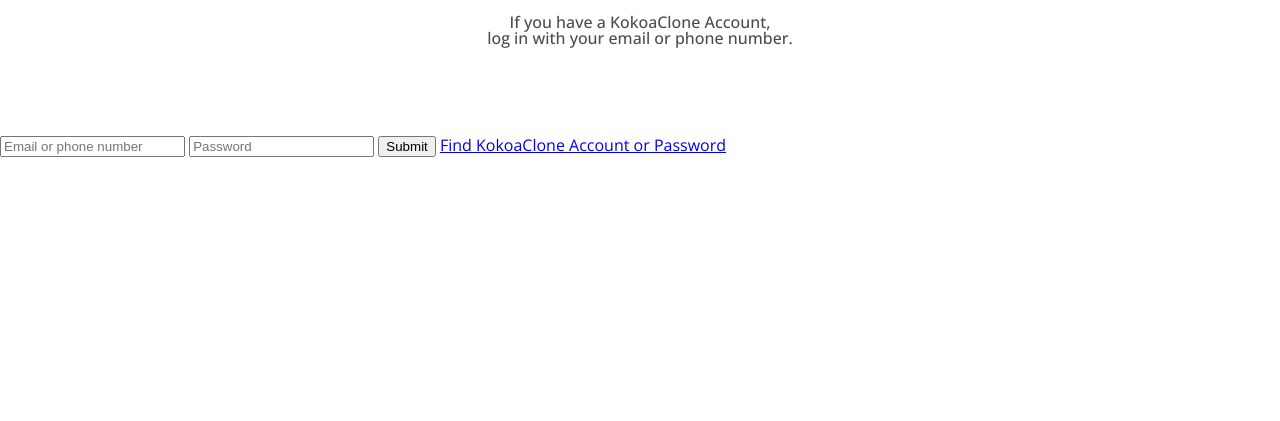
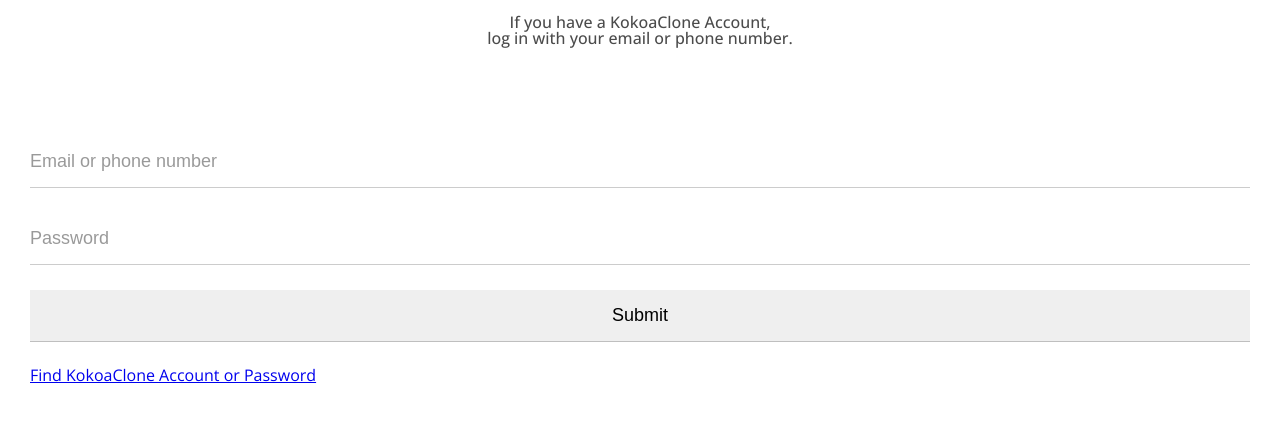
Before and after one commit to intersian/kokoa-clone-2022, a plain HTML site: page index.html in a window 1280 px wide. Shown: the part 167-588 px from the top of the page. Drawn offline with nearby package versions, Linux system fonts and the light colour scheme.

Commit message:
css update

```diff
--- a/CSS/reset.css
+++ b/CSS/reset.css
@@ -41,3 +41,7 @@ table {
 	border-collapse: collapse;
 	border-spacing: 0;
 }
+
+input:focus {
+	outline: none;
+}
--- a/CSS/styles.css
+++ b/CSS/styles.css
@@ -1,6 +1,8 @@
 @import url('https://fonts.googleapis.com/css2?family=Open+Sans:wght@400;500;600&display=swap');
 @import "reset.css";
 @import "status-bar.css";
+@import "variables.css";
+
 
 body {
     font-family: 'Open Sans', sans-serif;
@@ -22,3 +24,26 @@ body {
     width: %;
     opacity: 0.7;
 }
+
+.login-form {
+    display: flex;
+    flex-direction: column;
+    margin: 0px 30px;
+}
+
+.login-form input {
+    border: none;
+    padding: 15px 0px;
+    font-size: 18px;
+    border-bottom: 1px solid rgba(0, 0, 0, 0.2);
+    margin-bottom: 25px;
+    transition: border-color 0.3s ease-in-out;
+}
+
+.login-form input::placeholder {
+    color: rgba(0, 0, 0, 0.4);
+}
+
+.login-form input:focus{
+    border-color: rgba(0, 0, 0, 0.5);
+}
--- /dev/null
+++ b/CSS/variables.css
@@ -0,0 +1,3 @@
+:root {
+    --yellow: #fae100;
+}
```
